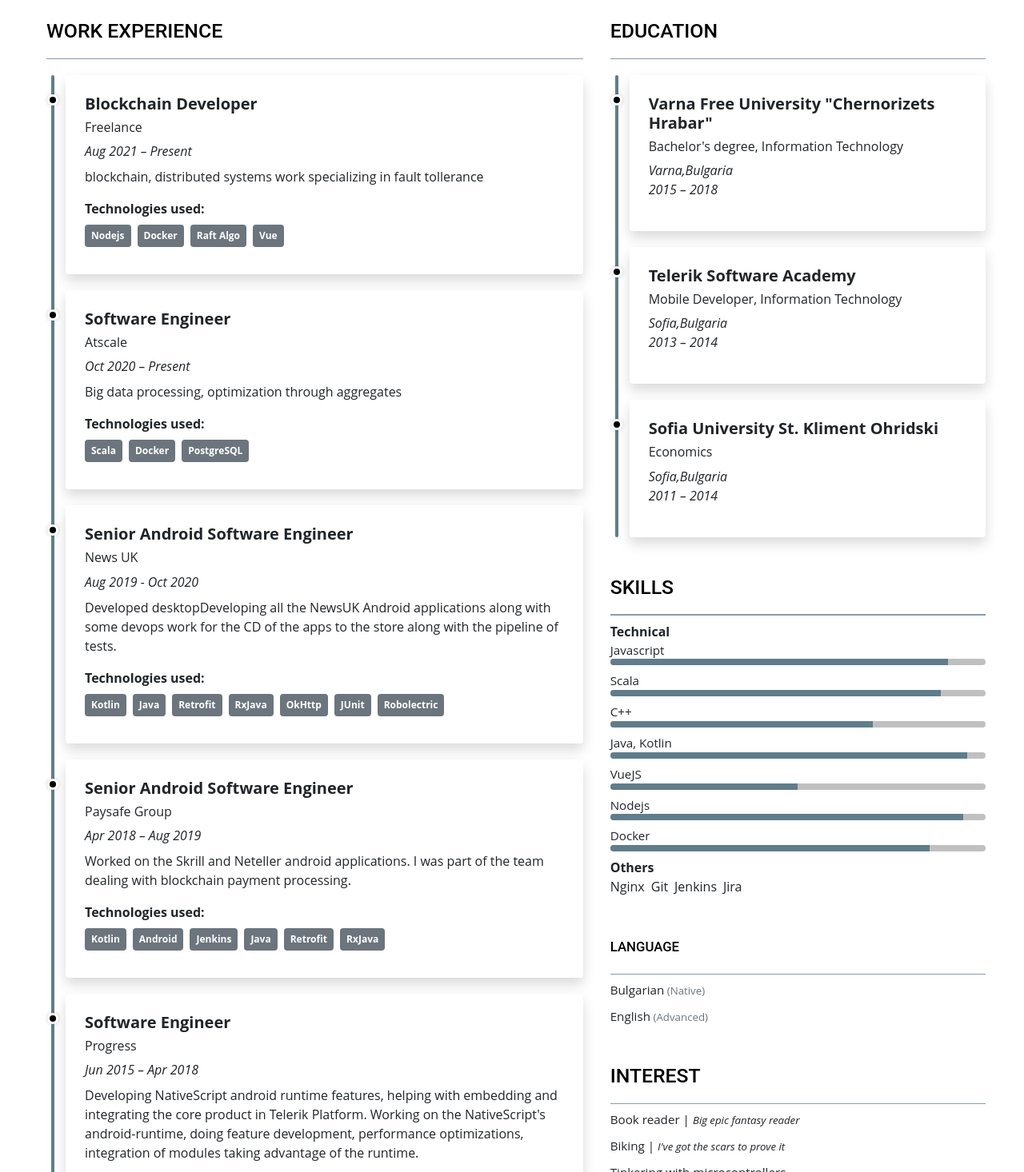
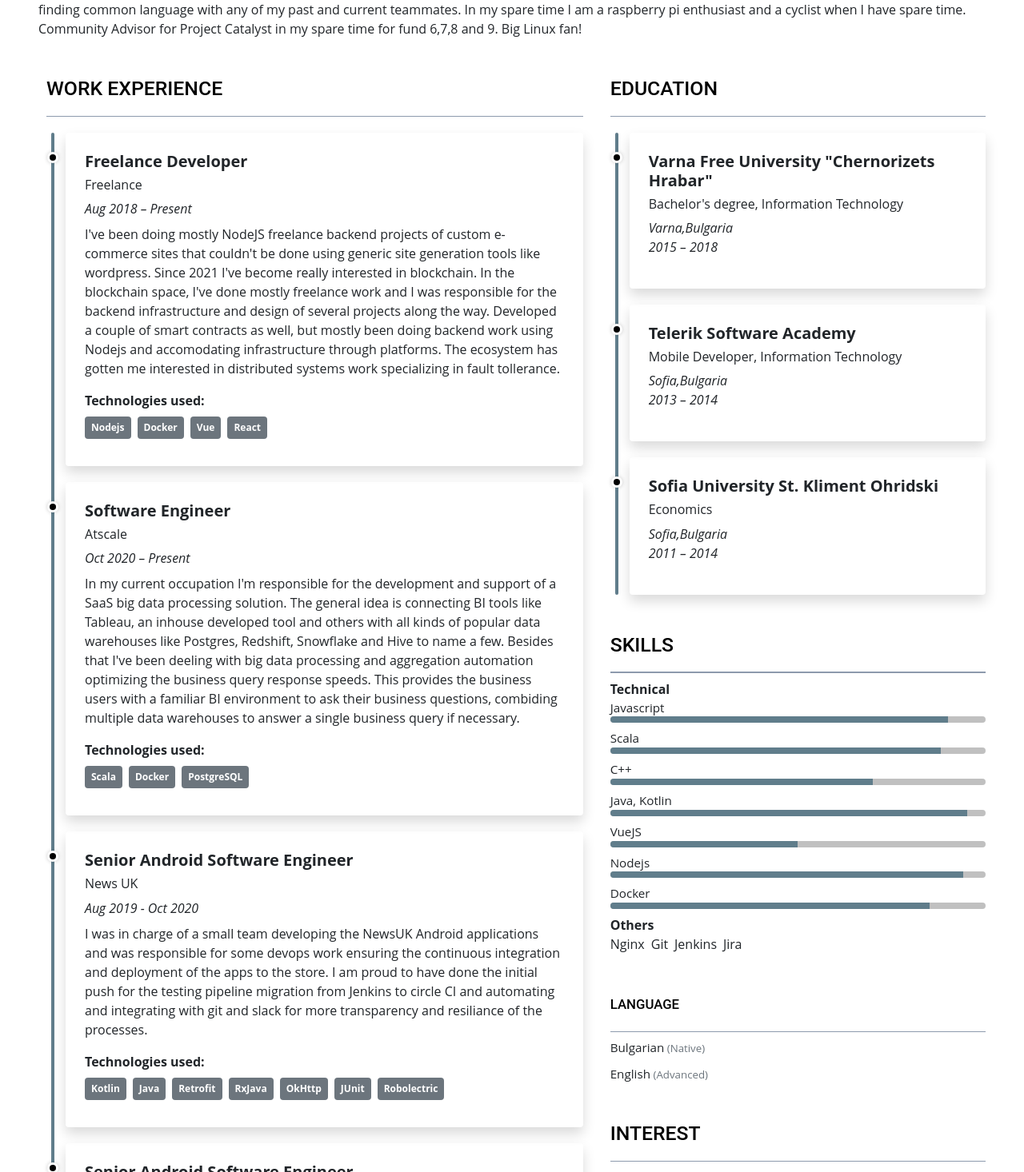
Before and after one commit to Plamen5kov/CV, a Vue app: page / in a window 1280 px wide. Shown: the part 504-1970 px from the top of the page at 80% size. Built offline with nearby package versions, Linux system fonts and the light colour scheme; a web font is replaced by a local one.

Commit message:
update information

```diff
--- a/src/data.js
+++ b/src/data.js
@@ -40,52 +40,58 @@
 ]
 
 const summaryInfo =
-    'Most of all I like challenges and I\'m always eager to learn. I care deeply about sharing my knowledge as well as learning what I can from the people I work with. Community Advisor for Project Catalyst in my spare time for fund 6,7,8. Got involved with working on distributed systems. I believe crypto is the future and I want to be part of the solution by helping with the building blocks. Big Linux fan!'
+    'I don\'t mind responsibility and taking ownership of everything that I take up, but most of all I like challenges and I\'m always eager to learn and taking pride in my work. I usually get tasked with problems that have no known solution and I am eager and happy to carve the initial path. I care deeply about sharing my knowledge as well as learning what I can from the people I work with, that\'s why I\'ve done several tech talks and have been a teacher in several schools and academies in the past. You can find links for those in the achievements section. Something I appreciated over the years is the fact I have never had a problem finding common language with any of my past and current teammates. In my spare time I am a raspberry pi enthusiast and a cyclist when I have spare time. Community Advisor for Project Catalyst in my spare time for fund 6,7,8 and 9. Big Linux fan!'
 
 
 const experinceInfo = [
     {
         workAt: 'Freelance',
-        position: 'Blockchain Developer',
-        duration: 'Aug 2021 – Present',
-        description: 'blockchain, distributed systems work specializing in fault tollerance',
-        techs: ["Nodejs", "Docker", "Raft Algo", "Vue"]
+        position: 'Freelance Developer',
+        duration: 'Aug 2018 – Present',
+        description: 'I\'ve been doing mostly NodeJS freelance backend projects of custom e-commerce sites that couldn\'t be done using generic site generation tools like wordpress. Since 2021 I\'ve become really interested in blockchain. In the blockchain space, I\'ve done mostly freelance work and I was responsible for the backend infrastructure and design of several projects along the way. Developed a couple of smart contracts as well, but mostly been doing backend work using Nodejs and accomodating infrastructure through platforms. The ecosystem has gotten me interested in distributed systems work specializing in fault tollerance.',
+        techs: ["Nodejs", "Docker", "Vue", "React"]
     },
     {
         workAt: 'Atscale',
         position: 'Software Engineer',
         duration: 'Oct 2020 – Present',
-        description: 'Big data processing, optimization through aggregates',
+        description: 'In my current occupation I\'m responsible for the development and support of a SaaS big data processing solution. The general idea is connecting BI tools like Tableau, an inhouse developed tool and others with all kinds of popular data warehouses like Postgres, Redshift, Snowflake and Hive to name a few. Besides that I\'ve been deeling with big data processing and aggregation automation optimizing the business query response speeds. This provides the business users with a familiar BI environment to ask their business questions, combiding multiple data warehouses to answer a single business query if necessary.',
         techs: ["Scala", "Docker", "PostgreSQL"]
     },
     {
         workAt: 'News UK',
         position: 'Senior Android Software Engineer',
         duration: 'Aug 2019 - Oct 2020',
-        description: 'Developed desktopDeveloping all the NewsUK Android applications along with some devops work for the CD of the apps to the store along with the pipeline of tests.',
+        description: 'I was in charge of a small team developing the NewsUK Android applications and was responsible for some devops work ensuring the continuous integration and deployment of the apps to the store. I am proud to have done the initial push for the testing pipeline migration from Jenkins to circle CI and automating and integrating with git and slack for more transparency and resiliance of the processes.',
         techs: ["Kotlin", "Java", "Retrofit", "RxJava", "OkHttp", "JUnit", "Robolectric"]
     },
     {
         workAt: 'Paysafe Group',
         position: 'Senior Android Software Engineer',
         duration: 'Apr 2018 – Aug 2019',
-        description: 'Worked on the Skrill and Neteller android applications. I was part of the team dealing with blockchain payment processing.',
+        description: 'I lead a small team of 3 people working on the Skrill and Neteller android applications. I was part of the team dealing with payment processing. I\'ve done a lot of infrastructure building as well and pushed trough some new automated processes for making sure the team has a consisten code output including formatting, minimal count of core review peers and test automation. Really focused on improving legacy code instead of just supporting it and that eventually enabled the possibility of merging the two android applications into one, which I\'m very proud of. I\'ve done a lot of work in making sure all security standards of communication were followed and learned a lot about the level any application must have in a financial setting.',
         techs: ["Kotlin", "Android", "Jenkins", "Java", "Retrofit", "RxJava"]
     },
     {
         workAt: 'Progress',
         position: 'Software Engineer',
         duration: 'Jun 2015 – Apr 2018',
-        description: 'Developing NativeScript android runtime features, helping with embedding and integrating the core product in Telerik Platform. Working on the NativeScript\'s android-runtime, doing feature development, performance optimizations, integration of modules taking advantage of the runtime.',
-        techs: ["C++", "Javascript", "Java", "V8", "Node"]
+        description: 'One of the open source projects I\'ve poured my life and soul in - NativeScript. I was instrumental for embedding a javascript runtime into an android application. It was challenging work where all your available documentation is in C header files. I developed features, helping with embedding and integrating the core product into the Telerik(now Progress) Platform. Working on the NativeScript\'s android-runtime, doing feature development, NodeJs standards implementaion from specification, performance optimizations, stress tests, integration of the wrapping modules taking advantage of the runtime. This still is one of the jobs where I am so gratefull to have had and to be able to study under the incredible people working there.',
+        techs: ["C++", "Javascript", "NodeJs", "Java", "V8", "Node"]
     }
 ]
 const projectsInfo = [
     {
+        name: 'Aurea',
+        duration: '2021-Present',
+        links: ["https://www.aurea.bg"],
+        description: 'An e-commerce site, which I\'ve done the backend for entirely on NodeJs combined with Typescript, Express, Passport.'
+    },
+    {
         name: 'ProjectCatalyst vCA-tool',
         duration: '2022',
         links: ["https://github.com/Project-Catalyst/vca-tool", "https://github.com/Project-Catalyst/ca-tool", "https://github.com/Project-Catalyst/voter-tool"],
-        description: 'Working with Vue js to help along with the blockchain governance phase'
+        description: 'Working with Vue js to help along with the blockchain governance phase.'
     },
     {
         name: 'NativeScript',
@@ -97,7 +103,7 @@
         name: 'JavaScript chatbot',
         duration: '2018',
         links: ["https://github.com/Plamen5kov/plamen5kov-bot"],
-        description: 'A JavaScript chatbot using Watson. Conversation, facebook Messenger API and the google YouTube API'
+        description: 'A JavaScript chatbot using Watson. Conversation, facebook Messenger API and the google YouTube API. Just a side project for experimenting with a new technology.'
     },
     {
         name: 'JavaScript static analyzer',
```
Also changed, not shown: 2 other files (tests, documents, lock files or other folders).
